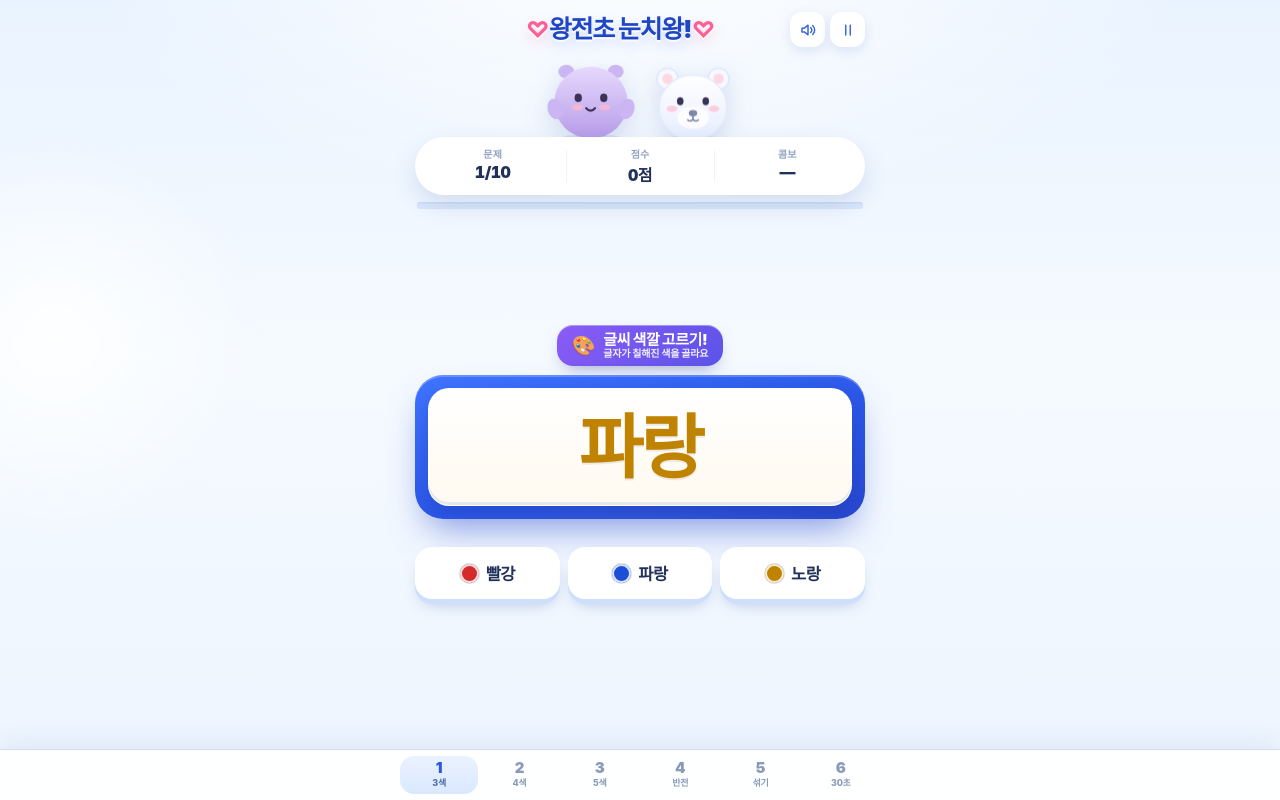
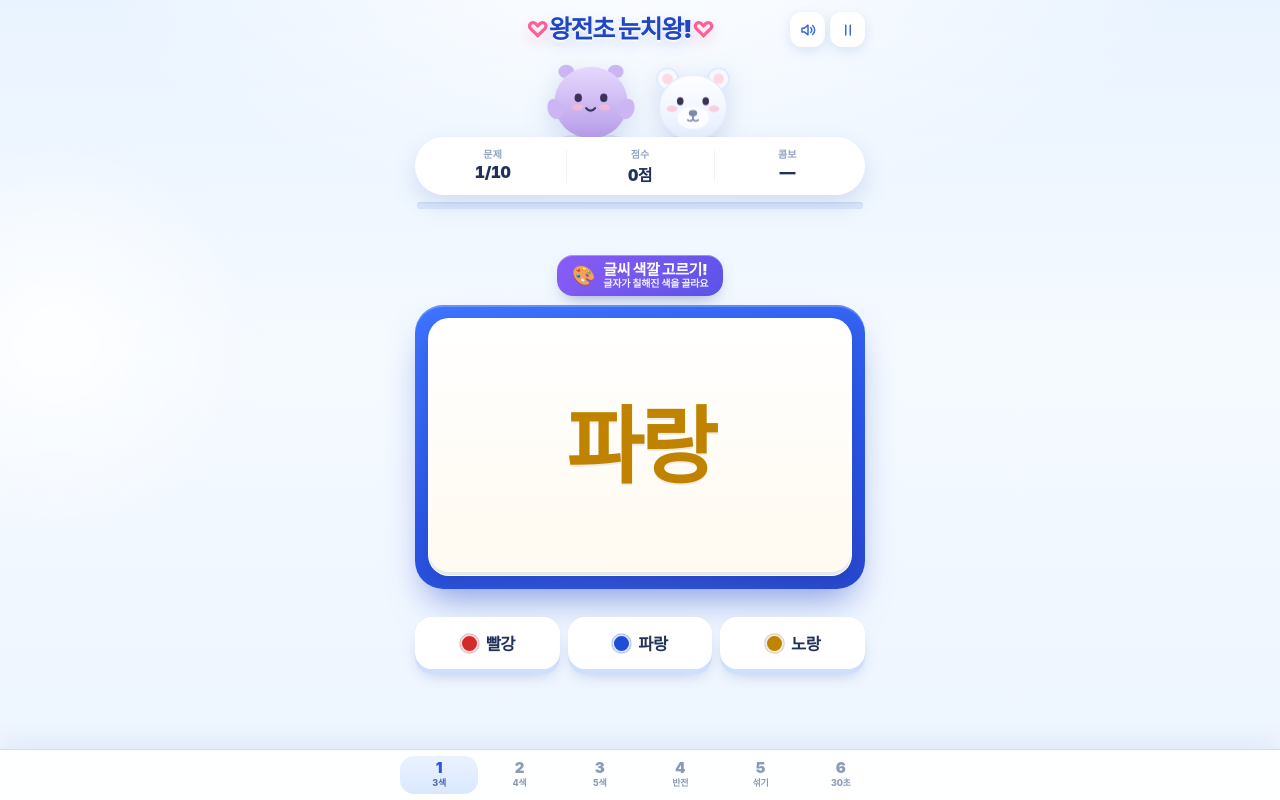
Before and after one commit to chohanui2-home/wangjeon-nunchi, a plain HTML site: page index.html in a window 1280 px wide. Drawn offline with Linux system fonts and the light colour scheme.

Commit message:
카드 크기와 글자 크기 조정

```diff
--- a/index.html
+++ b/index.html
@@ -67,7 +67,6 @@ button{font-family:inherit;cursor:pointer}
 main{flex:1;display:flex;flex-direction:column;min-height:0}
 .playview{display:flex;flex-direction:column;flex:1;min-height:0}
 .board{flex:1 1 auto;display:flex;flex-direction:column;justify-content:center;min-height:0;padding-top:2px}
-
 .mascots{
   display:flex;justify-content:center;align-items:flex-end;gap:2px;
   margin:0 0 -12px;position:relative;z-index:0;pointer-events:none;
@@ -126,7 +125,9 @@ main{flex:1;display:flex;flex-direction:column;min-height:0}
 @keyframes flipIn{0%{transform:scale(.86) rotate(-3deg);opacity:.3}55%{transform:scale(1.06) rotate(1.5deg)}100%{transform:scale(1) rotate(0);opacity:1}}
 
 .card{
-  position:relative;background:linear-gradient(165deg,var(--card-1) 0%,#2a55e6 58%,var(--card-2) 100%);
+  position:relative;display:flex;flex-direction:column;
+  flex:1 1 auto;min-height:132px;max-height:284px;
+  background:linear-gradient(165deg,var(--card-1) 0%,#2a55e6 58%,var(--card-2) 100%);
   border-radius:28px;padding:13px;color:#fff;
   box-shadow:0 20px 36px -12px rgba(38,70,200,.55), inset 0 2px 0 rgba(255,255,255,.22);
   overflow:hidden;
@@ -143,14 +144,14 @@ main{flex:1;display:flex;flex-direction:column;min-height:0}
 @keyframes pop{0%{transform:scale(1)}45%{transform:scale(1.025)}100%{transform:scale(1)}}
 
 .promptbox{
-  position:relative;z-index:2;display:grid;place-items:center;min-height:118px;
+  position:relative;z-index:2;display:grid;place-items:center;flex:1 1 auto;min-height:118px;
   background:linear-gradient(180deg,#ffffff 0%,#fffaf0 100%);
   border-radius:21px;border:1.5px solid rgba(255,255,255,.95);
   box-shadow:inset 0 -3px 0 rgba(186,202,235,.4), inset 0 2px 0 #fff, 0 8px 16px rgba(18,44,120,.2);
   padding:8px 6px;
 }
 .promptword{
-  display:block;font-weight:900;font-size:clamp(50px,16.4vw,70px);line-height:1.08;
+  display:block;font-weight:900;font-size:clamp(56px,19.4vw,84px);line-height:1.08;
   letter-spacing:-.04em;transition:transform .1s;white-space:nowrap;
   text-shadow:0 2px 0 rgba(0,0,0,.07);
 }
@@ -254,8 +255,9 @@ main{flex:1;display:flex;flex-direction:column;min-height:0}
   .mascots{margin-bottom:-8px}
   .mascot{width:86px;height:78px}
   .mascot.bear{width:80px;height:74px}
+  .card{max-height:236px}
   .promptbox{min-height:96px}
-  .promptword{font-size:clamp(42px,14.4vw,60px)}
+  .promptword{font-size:clamp(46px,15.4vw,66px)}
   .ansbtn{height:46px}
   .statusbar{padding:7px 4px}
 }
```
